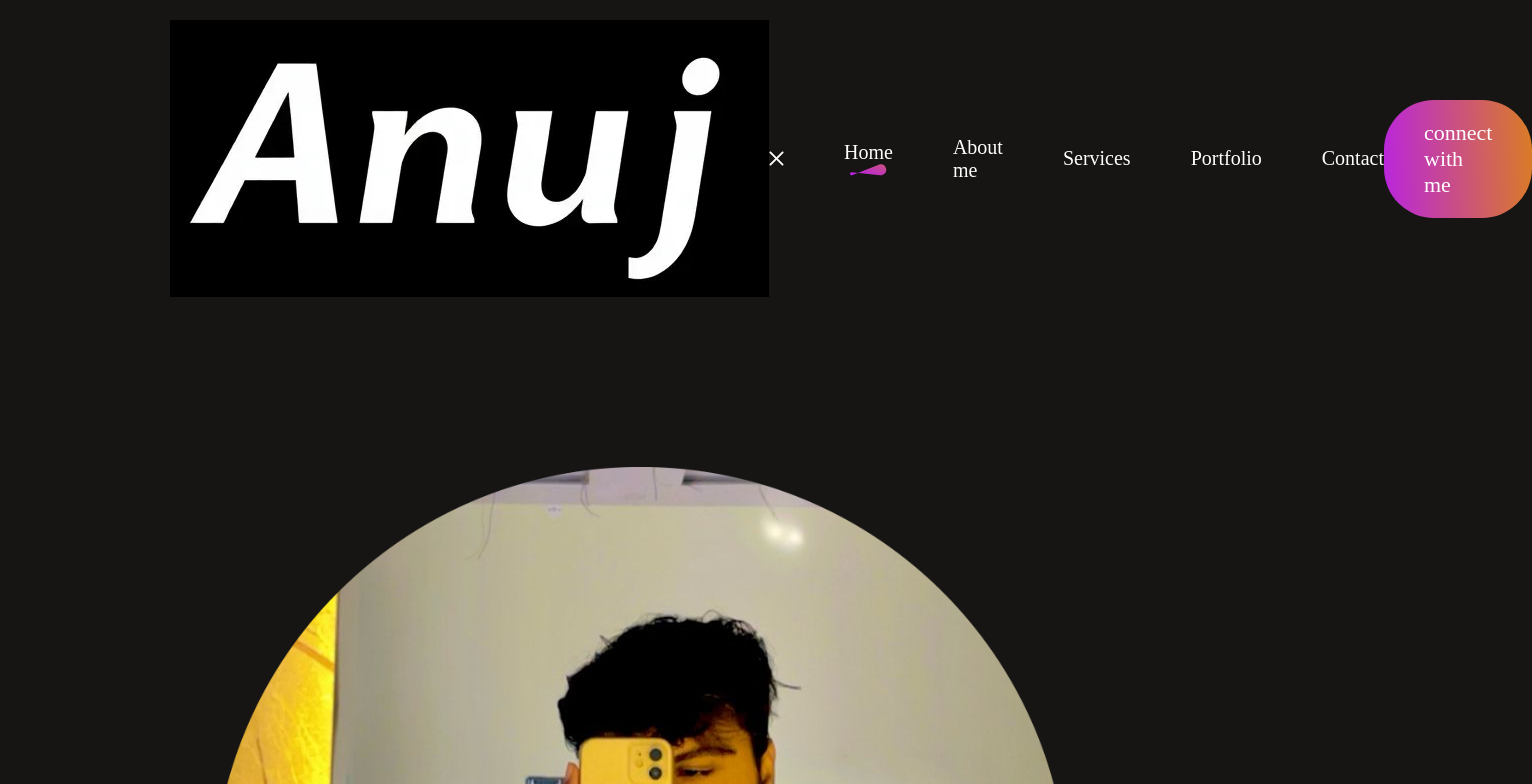
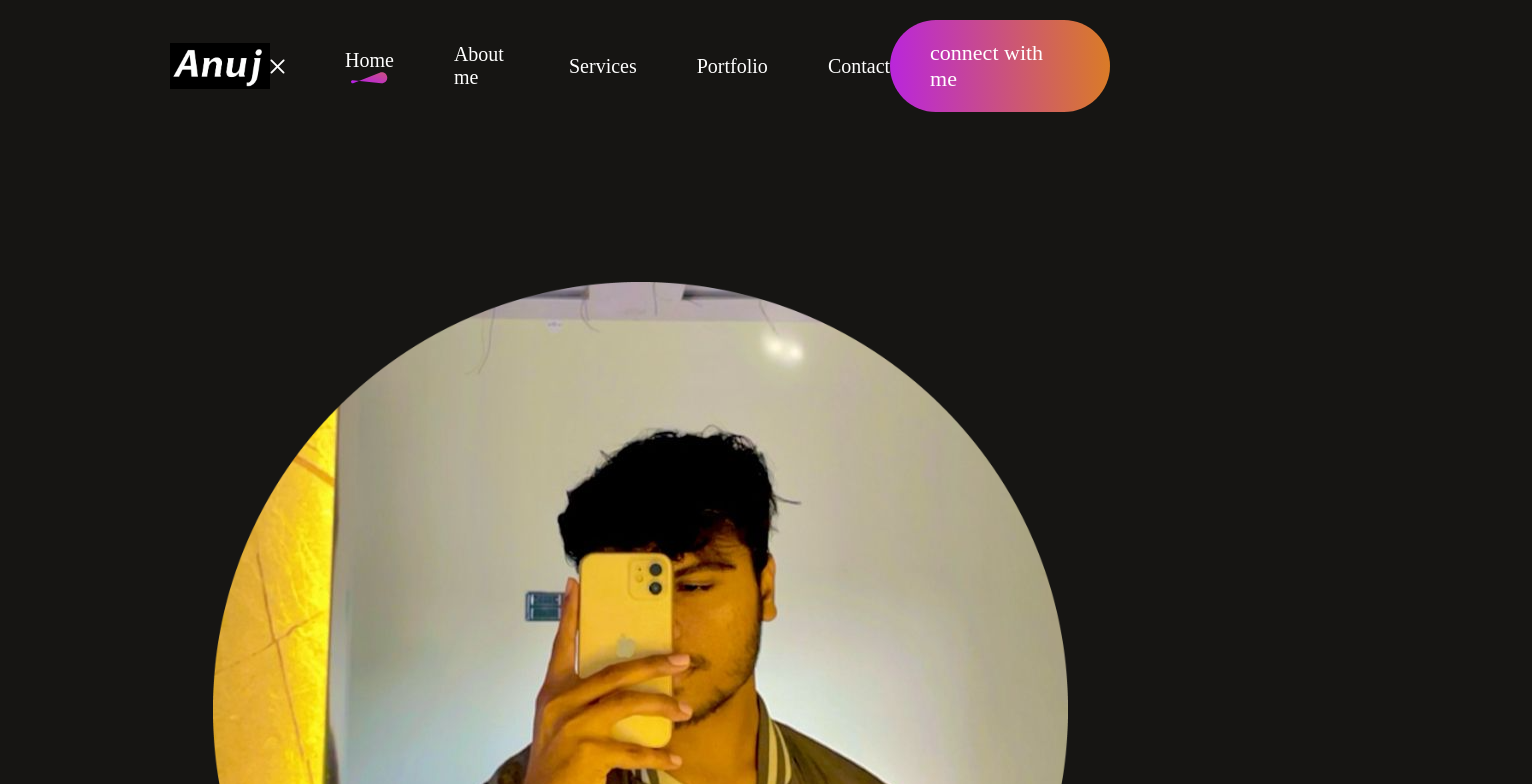
Before and after one commit to Anujsinghchaudhary/portfolio-react, a React (Vite) app: page / in a window 1280 px wide. Shown: the top 784 px of the page, 1532 px wide, since content can reach past the window. Built offline with nearby package versions, Linux system fonts and the light colour scheme; a web font is replaced by a local one.

Commit message:
fixed logo image in navbar and also fixed connect with me button

```diff
--- a/src/components/navbar/navbar.css
+++ b/src/components/navbar/navbar.css
@@ -3,6 +3,10 @@
     align-items: center;
     justify-content: space-between;
     padding: 20px 170px;
+}
+
+.navbar .logo-image {
+    width: 100px;
 }
 
 .nav-menu {
--- a/src/components/navbar/navbar.jsx
+++ b/src/components/navbar/navbar.jsx
@@ -1,6 +1,6 @@
 import React, { useState, useRef } from 'react';
 import './navbar.css';
-import  Logo_anuj from '../../assets/Logo_anuj.svg';
+import Logo_anuj from '../../assets/Logo_anuj.svg';
 import nav_underline from '../../assets/nav_underline.svg';
 import AnchorLink from 'react-anchor-link-smooth-scroll';
 import menu_open from '../../assets/menu_open.svg';
@@ -20,7 +20,7 @@ const Navbar = () => {
 
   return (
     <div className='navbar'>
-      <img src={Logo_anuj} alt="logo" />
+      <img src={Logo_anuj} alt="logo" className='logo-image' />
       <img src={menu_open} onClick={openMenu} alt="Open Menu" className='nav-mob-open' />
       <ul ref={menuRef} className="nav-menu">
         <img src={menu_close} onClick={closeMenu} alt="Close Menu" className='nav-mob-close' />
@@ -56,9 +56,7 @@ const Navbar = () => {
         </li>
       </ul>
       <div className="nav-connect">
-        <AnchorLink className='anchor-link' href='#connect'>
-          connect with me
-        </AnchorLink>
+        <AnchorLink className='anchor-link' href='#connect'>connect with me</AnchorLink>
       </div>
     </div>
   )
```
